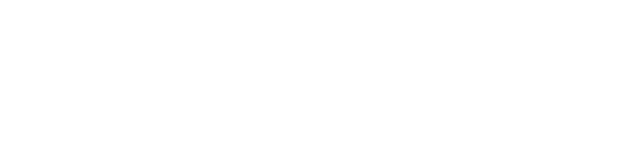
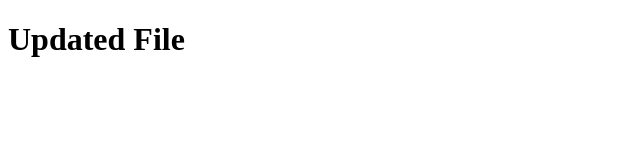
Before and after one commit to Snpsu/Test, a plain HTML site: page index.html in a window 1280 px wide. Shown: the whole page, without its empty margins (0-640 px from the left). Drawn offline with Linux system fonts and the light colour scheme.

Commit message:
update on feature_1

```diff
--- a/index.html
+++ b/index.html
@@ -6,6 +6,6 @@
     <title>Document</title>
 </head>
 <body>
-
+   <h1>Updated File</h1>
 </body>
 </html>
```
